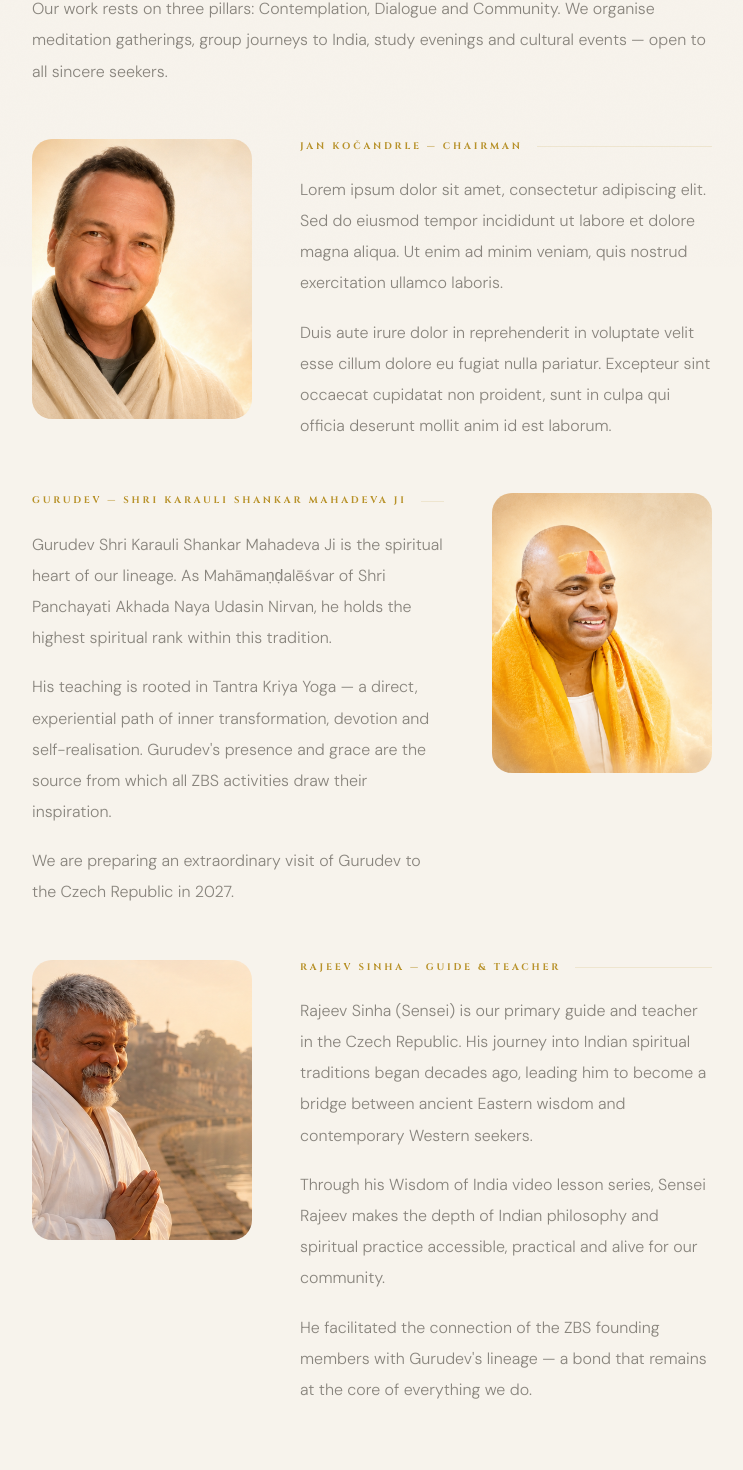
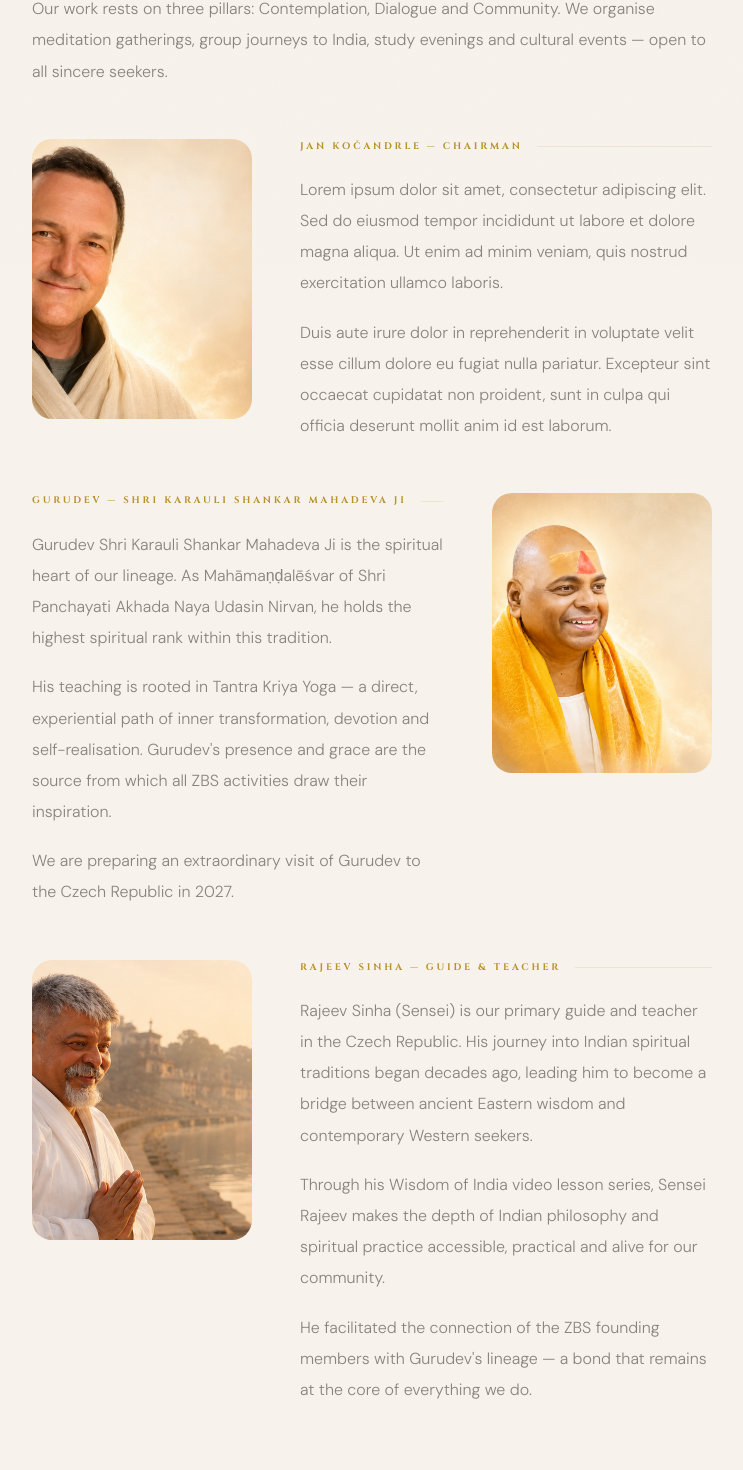
Before and after one commit to kocandrle69/zero-balance-next, a Next.js app: page /about in a window 1280 px wide. Shown: the part 533-2003 px from the top of the page, without its empty margins (268-1011 px from the left). Built offline with nearby package versions, Linux system fonts and the light colour scheme; no server answers.

Commit message:
fix: shift all person photos 25% right
Co-Authored-By: Claude Sonnet 4.6 <noreply@anthropic.com>

```diff
--- a/src/app/about/AboutContent.tsx
+++ b/src/app/about/AboutContent.tsx
@@ -99,7 +99,7 @@ export default function AboutContent() {
           <section className={styles.section}>
             <div className={styles.personRow}>
               <div className={styles.personImg}>
-                <img src="/images/Jan.png" alt="Jan Kočandrle" style={{ objectPosition: '50% 25%' }} />
+                <img src="/images/Jan.png" alt="Jan Kočandrle" style={{ objectPosition: '75% 25%' }} />
               </div>
               <div className={styles.personText}>
                 <h2 className={styles.sectionHead}>{C.janHead}</h2>
@@ -113,7 +113,7 @@ export default function AboutContent() {
           <section className={styles.section}>
             <div className={`${styles.personRow} ${styles.personRowReverse}`}>
               <div className={styles.personImg}>
-                <img src="/images/Gurudev.png" alt="Gurudev Shri Karauli Shankar Mahadeva Ji" style={{ objectPosition: 'center 15%' }} />
+                <img src="/images/Gurudev.png" alt="Gurudev Shri Karauli Shankar Mahadeva Ji" style={{ objectPosition: '75% 15%' }} />
               </div>
               <div className={styles.personText}>
                 <h2 className={styles.sectionHead}>{C.gurudevHead}</h2>
@@ -127,7 +127,7 @@ export default function AboutContent() {
           <section className={styles.section}>
             <div className={styles.personRow}>
               <div className={styles.personImg}>
-                <img src="/images/Sensei 3.png" alt="Rajeev Sinha — Sensei" style={{ objectPosition: '60% 10%', transform: 'scale(1.4)' }} />
+                <img src="/images/Sensei 3.png" alt="Rajeev Sinha — Sensei" style={{ objectPosition: '85% 10%', transform: 'scale(1.4)' }} />
               </div>
               <div className={styles.personText}>
                 <h2 className={styles.sectionHead}>{C.senseiHead}</h2>
```
